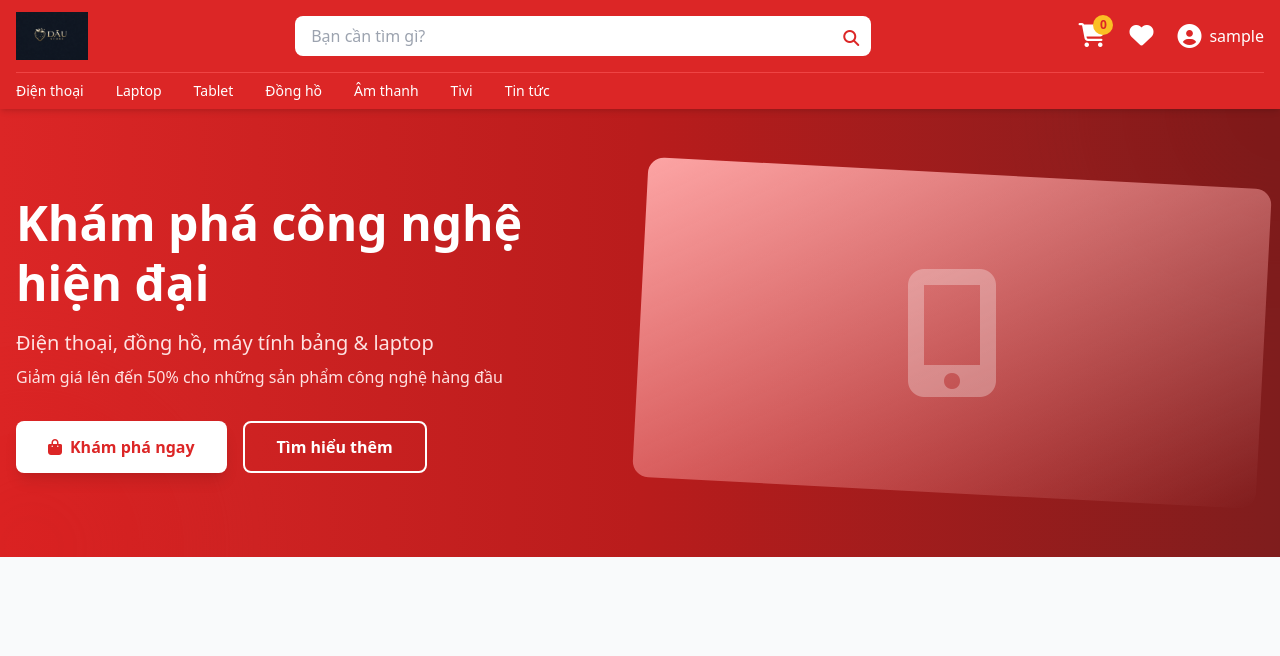
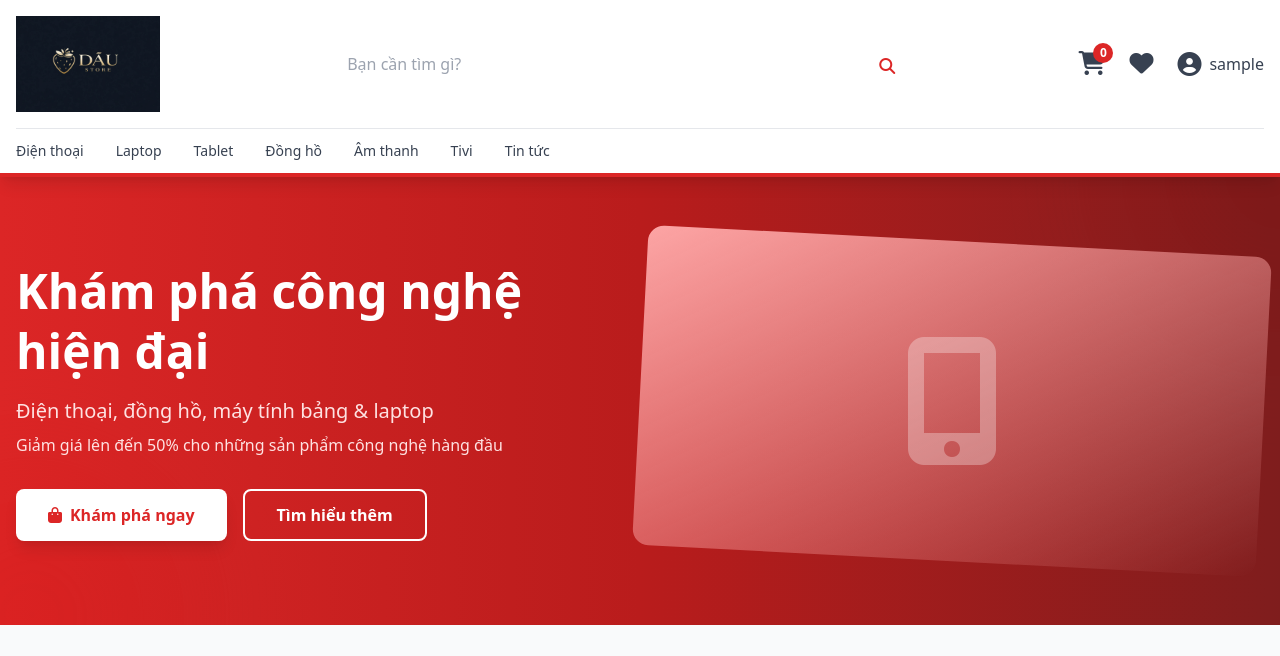
Before and after one commit to testteamvippro/cellphone_django, a Django app: page / in a window 1280 px wide. Shown: the top 656 px of the page. Run offline with Django 5.2, Linux system fonts and the light colour scheme; the visitor is signed in with stand-in values (Sample User, id 1); data comes from the database, SQL or seed files in the repository; data that the repository does not hold is empty.

Commit message:
Improve: Enlarged logo and changed header from red to modern white design with accent border

```diff
--- a/store/templates/store/base.html
+++ b/store/templates/store/base.html
@@ -12,12 +12,12 @@
 </head>
 <body class="bg-gray-50">
     <!-- Header -->
-    <header class="bg-red-600 text-white sticky top-0 z-50 shadow-md">
+    <header class="bg-white text-gray-800 sticky top-0 z-50 shadow-lg border-b-4 border-red-600">
         <div class="container mx-auto px-4">
-            <div class="flex items-center justify-between py-3">
+            <div class="flex items-center justify-between py-4">
                 <!-- Logo -->
                 <a href="{% url 'store:home' %}" class="flex items-center">
-                    <img src="{% static 'store/images/logo.png' %}" alt="Dâu Store" class="h-12 w-auto">
+                    <img src="{% static 'store/images/logo.png' %}" alt="Dâu Store" class="h-24 w-auto">
                 </a>
 
                 <!-- Search Bar -->
@@ -34,29 +34,29 @@
 
                 <!-- User Actions -->
                 <div class="flex items-center space-x-6">
-                    <a href="{% url 'store:cart_view' %}" class="relative hover:text-red-200">
-                        <i class="fas fa-shopping-cart text-2xl"></i>
-                        <span id="cart-count" class="absolute -top-2 -right-2 bg-yellow-400 text-red-600 text-xs font-bold rounded-full w-5 h-5 flex items-center justify-center">
+                    <a href="{% url 'store:cart_view' %}" class="relative hover:text-red-600 transition">
+                        <i class="fas fa-shopping-cart text-2xl text-gray-700"></i>
+                        <span id="cart-count" class="absolute -top-2 -right-2 bg-red-600 text-white text-xs font-bold rounded-full w-5 h-5 flex items-center justify-center">
                             {{ cart_items_count|default:0 }}
                         </span>
                     </a>
-                    <a href="{% url 'store:wishlist_view' %}" class="relative hover:text-red-200">
-                        <i class="fas fa-heart text-2xl"></i>
+                    <a href="{% url 'store:wishlist_view' %}" class="relative hover:text-red-600 transition">
+                        <i class="fas fa-heart text-2xl text-gray-700"></i>
                     </a>
                     {% if user.is_authenticated %}
                     <div class="relative group">
-                        <button class="flex items-center space-x-2 hover:text-red-200">
+                        <button class="flex items-center space-x-2 hover:text-red-600 transition text-gray-700">
                             <i class="fas fa-user-circle text-2xl"></i>
                             <span>{{ user.username }}</span>
                         </button>
-                        <div class="absolute right-0 mt-2 w-48 bg-white text-gray-800 rounded-lg shadow-lg hidden group-hover:block">
-                            <a href="{% url 'store:order_list' %}" class="block px-4 py-2 hover:bg-gray-100">Đơn hàng của tôi</a>
-                            <a href="/admin/" class="block px-4 py-2 hover:bg-gray-100">Quản trị</a>
-                            <a href="/logout/" class="block px-4 py-2 hover:bg-gray-100">Đăng xuất</a>
+                        <div class="absolute right-0 mt-2 w-48 bg-white text-gray-800 rounded-lg shadow-lg hidden group-hover:block border border-gray-200">
+                            <a href="{% url 'store:order_list' %}" class="block px-4 py-2 hover:bg-red-50 hover:text-red-600">Đơn hàng của tôi</a>
+                            <a href="/admin/" class="block px-4 py-2 hover:bg-red-50 hover:text-red-600">Quản trị</a>
+                            <a href="/logout/" class="block px-4 py-2 hover:bg-red-50 hover:text-red-600">Đăng xuất</a>
                         </div>
                     </div>
                     {% else %}
-                    <a href="/login/" class="hover:text-red-200">
+                    <a href="/login/" class="hover:text-red-600 transition text-gray-700">
                         <i class="fas fa-user-circle text-2xl"></i>
                     </a>
                     {% endif %}
@@ -64,15 +64,15 @@
             </div>
 
             <!-- Navigation -->
-            <nav class="border-t border-red-500 py-2">
-                <ul class="flex space-x-8 text-sm">
-                    <li><a href="{% url 'store:product_list' %}?category=smartphone" class="hover:text-red-200">Điện thoại</a></li>
-                    <li><a href="{% url 'store:product_list' %}?category=laptop" class="hover:text-red-200">Laptop</a></li>
-                    <li><a href="{% url 'store:product_list' %}?category=tablet" class="hover:text-red-200">Tablet</a></li>
-                    <li><a href="{% url 'store:product_list' %}?category=watch" class="hover:text-red-200">Đồng hồ</a></li>
-                    <li><a href="{% url 'store:product_list' %}?category=audio" class="hover:text-red-200">Âm thanh</a></li>
-                    <li><a href="{% url 'store:product_list' %}?category=tv" class="hover:text-red-200">Tivi</a></li>
-                    <li><a href="{% url 'store:news_list' %}" class="hover:text-red-200">Tin tức</a></li>
+            <nav class="border-t border-gray-200 py-3">
+                <ul class="flex space-x-8 text-sm font-medium text-gray-700">
+                    <li><a href="{% url 'store:product_list' %}?category=smartphone" class="hover:text-red-600 transition">Điện thoại</a></li>
+                    <li><a href="{% url 'store:product_list' %}?category=laptop" class="hover:text-red-600 transition">Laptop</a></li>
+                    <li><a href="{% url 'store:product_list' %}?category=tablet" class="hover:text-red-600 transition">Tablet</a></li>
+                    <li><a href="{% url 'store:product_list' %}?category=watch" class="hover:text-red-600 transition">Đồng hồ</a></li>
+                    <li><a href="{% url 'store:product_list' %}?category=audio" class="hover:text-red-600 transition">Âm thanh</a></li>
+                    <li><a href="{% url 'store:product_list' %}?category=tv" class="hover:text-red-600 transition">Tivi</a></li>
+                    <li><a href="{% url 'store:news_list' %}" class="hover:text-red-600 transition">Tin tức</a></li>
                 </ul>
             </nav>
         </div>
```
Also changed, not shown: store/static/store/images/products/iphone-16-pro-max.webp (deleted), store/static/store/images/products/iphone-17-pro-256-gb.webp (deleted), store/static/store/images/products/iphone-17-pro-max_3.webp (deleted), store/static/store/images/products/iphone_17_256gb-3_2.webp (deleted), store/static/store/images/products/iphone_air-3_2.webp (deleted).
